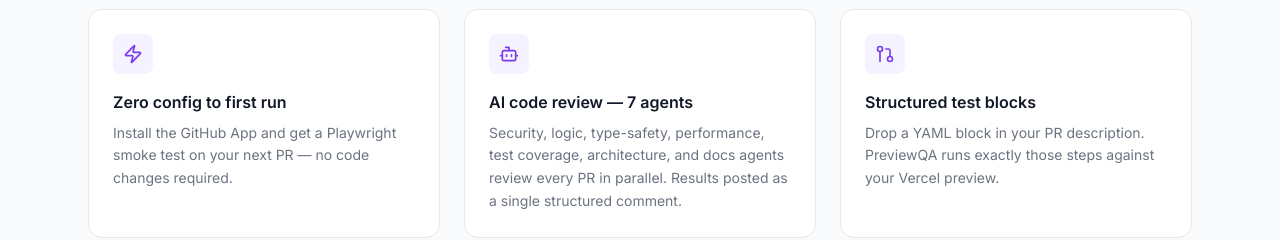
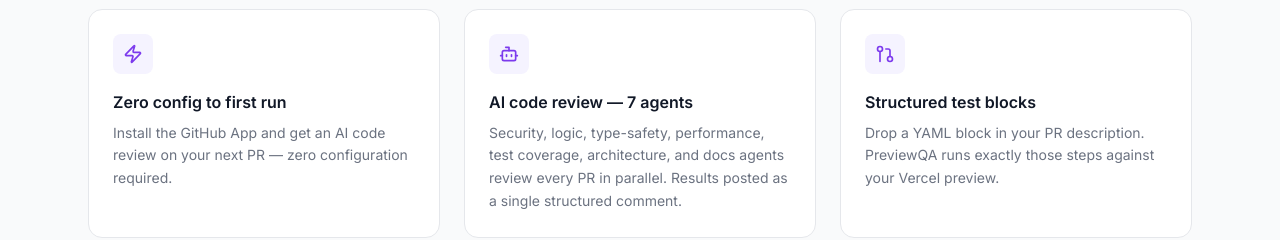
Before and after one commit to anurag6569201/a-try, a React (Vite) app in the folder apps/web/: page / in a window 1280 px wide. Shown: the part 1360-1600 px from the top of the page. Built offline with nearby package versions, Linux system fonts and the light colour scheme; no server answers.

Commit message:
feat(web): update zero-config feature description to mention AI review

```diff
--- a/apps/web/src/pages/Landing.tsx
+++ b/apps/web/src/pages/Landing.tsx
@@ -7,7 +7,7 @@ const FEATURES = [
   {
     icon: <Zap className="w-5 h-5" />,
     title: 'Zero config to first run',
-    desc: 'Install the GitHub App and get a Playwright smoke test on your next PR — no code changes required.',
+    desc: 'Install the GitHub App and get an AI code review on your next PR — zero configuration required.',
   },
   {
     icon: <Bot className="w-5 h-5" />,
```
